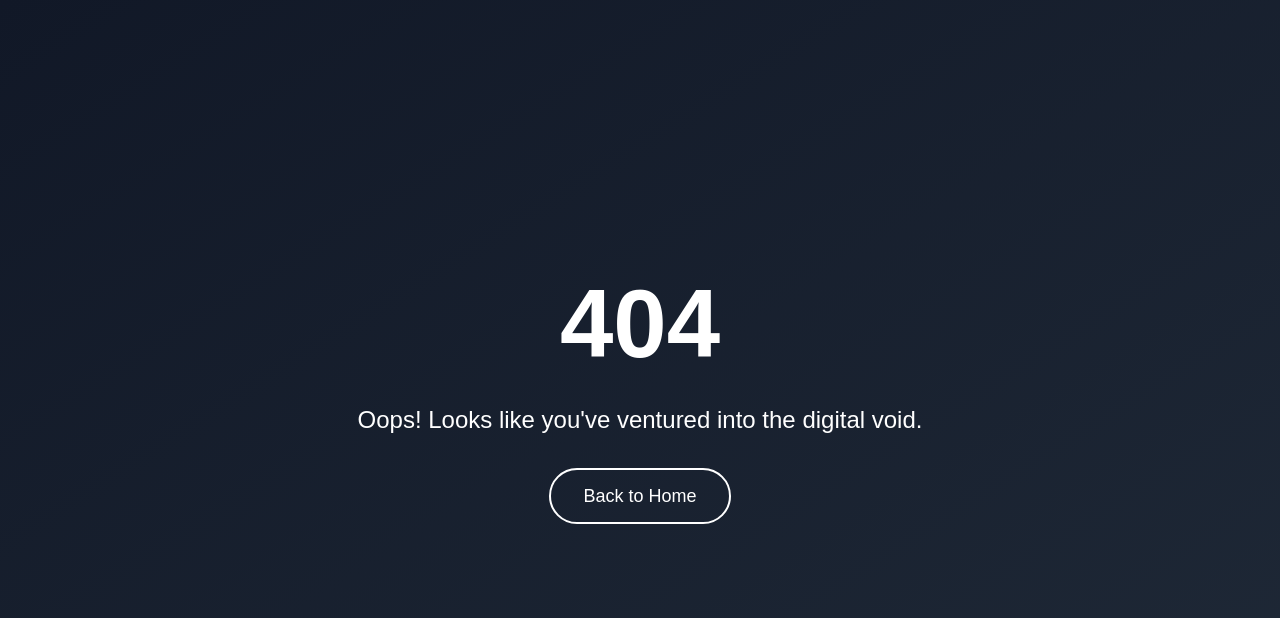
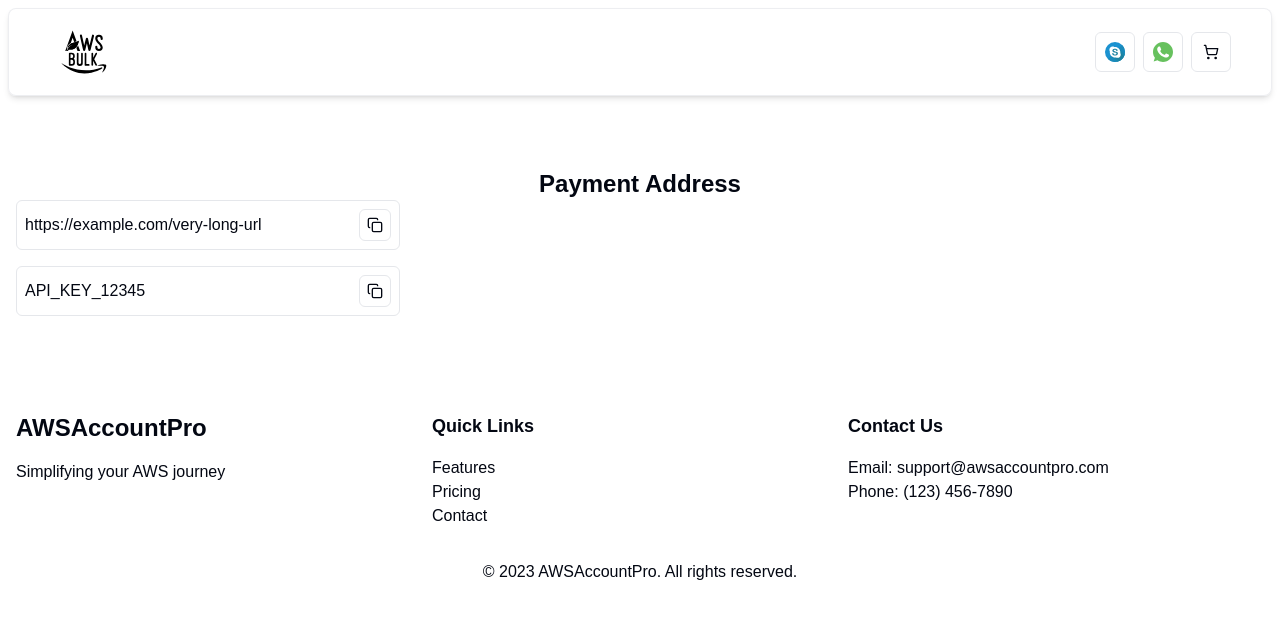
Before and after one commit to shariar-hriad/awsaccount, a Next.js app: page /payment in a window 1280 px wide. Before the commit this address had no page. Shown: the top 618 px of the page. Built offline with nearby package versions, Linux system fonts and the light colour scheme.

Commit message:
feat: update sitemap generation, checkout form, and order model

```diff
--- a/app/(app)/checkout/_components/checkout-form.tsx
+++ b/app/(app)/checkout/_components/checkout-form.tsx
@@ -1,11 +1,11 @@
 'use client'
 
+import { createOrder } from '@/app/actions/order/actions'
 import { Button } from '@/components/ui/button'
 import { Card, CardContent, CardHeader, CardTitle } from '@/components/ui/card'
 import { Input } from '@/components/ui/input'
 import { Label } from '@/components/ui/label'
 import { useCartStore } from '@/store/cart'
-import Image from 'next/image'
 import { useRouter } from 'next/navigation'
 import { useState } from 'react'
 
@@ -56,6 +56,7 @@ const CheckOutForm = () => {
         if (!validateForm()) return
 
         setIsSubmitting(true)
+        await createOrder(formData)
         localStorage.setItem('user_order_info', JSON.stringify(formData))
         setIsSubmitting(false)
         router.push('/payment')
@@ -157,7 +158,7 @@ const CheckOutForm = () => {
                                     </div>
                                 </div>
                             </div>
-                            <div className='p-4 rounded-md bg-gray-100 flex justify-between items-center gap-2'>
+                            {/* <div className='p-4 rounded-md bg-gray-100 flex justify-between items-center gap-2'>
                                 <p>
                                     <b>USDT, BTC, ETH, Binance Pay</b>
                                 </p>
@@ -187,7 +188,7 @@ const CheckOutForm = () => {
                                         height={140}
                                     />
                                 </div>
-                            </div>
+                            </div> */}
                             <Button type='submit' disabled={isSubmitting}>
                                 {isSubmitting
                                     ? 'Submitting...'
--- /dev/null
+++ b/app/(app)/payment/page.tsx
@@ -0,0 +1,27 @@
+import { CopyClipboardButton } from '@/components/ui/copy-clipboard-button'
+
+const page = () => {
+    return (
+        <section className='py-8 lg:py-16'>
+            <div className='container'>
+                <h1 className='text-2xl font-bold text-center'>
+                    Payment Address
+                </h1>
+                <div className='max-w-sm space-y-4'>
+                    <div className='flex items-center space-x-2 p-2 border rounded-md'>
+                        <span className='flex-grow'>
+                            https://example.com/very-long-url
+                        </span>
+                        <CopyClipboardButton text='https://example.com/very-long-url' />
+                    </div>
+                    <div className='flex items-center space-x-2 p-2 border rounded-md'>
+                        <span className='flex-grow'>API_KEY_12345</span>
+                        <CopyClipboardButton text='API_KEY_12345' />
+                    </div>
+                </div>
+            </div>
+        </section>
+    )
+}
+
+export default page
--- /dev/null
+++ b/app/actions/order/actions.ts
@@ -0,0 +1,23 @@
+import { connectDB } from '@/lib/mongodb'
+import { IOrder, Order } from '@/models/order-model'
+
+export async function createOrder(order: IOrder) {
+    try {
+        await connectDB()
+        const newOrder = await Order.create(order)
+        return JSON.parse(JSON.stringify(newOrder))
+    } catch (error) {
+        console.log(error)
+    }
+}
+
+// Get All Orders
+export async function getOrders() {
+    try {
+        await connectDB()
+        const orders = await Order.find()
+        return JSON.parse(JSON.stringify(orders))
+    } catch (error) {
+        console.log(error)
+    }
+}
--- a/app/actions/product/actions.ts
+++ b/app/actions/product/actions.ts
@@ -65,6 +65,7 @@ export const updateProductBySlug = async (slug: string, product: IProduct) => {
             { new: true }
         )
         revalidatePath('/')
+        revalidatePath('/product')
         revalidatePath('/dashboard/products')
         revalidatePath(`/dashboard/products/edit-product/${slug}`)
         return JSON.parse(JSON.stringify(updatedProduct))
--- a/app/sitemap.ts
+++ b/app/sitemap.ts
@@ -1,6 +1,18 @@
+import { Product } from '@/models/product-model'
 import type { MetadataRoute } from 'next'
 
-export default function sitemap(): MetadataRoute.Sitemap {
+export default async function sitemap(): Promise<MetadataRoute.Sitemap> {
+    const baseUrl = 'https://awsbulk.com'
+
+    const products = await Product.find({})
+
+    const productUrls = products.map((product) => ({
+        url: `${baseUrl}/product/${product.slug}`,
+        lastModified: new Date(),
+        changeFrequency: 'weekly' as const,
+        priority: 0.9,
+    }))
+
     return [
         {
             url: 'https://awsbulk.com',
@@ -8,11 +20,6 @@ export default function sitemap(): MetadataRoute.Sitemap {
             changeFrequency: 'monthly',
             priority: 1,
         },
-        {
-            url: 'https://www.awsbulk.com/product/buy-aws-account-100-verified-aws-accounts-for-sale',
-            lastModified: new Date(),
-            changeFrequency: 'weekly',
-            priority: 0.9,
-        },
+        ...productUrls,
     ]
 }
--- a/components/sections/hero/animated-hero-content.tsx
+++ b/components/sections/hero/animated-hero-content.tsx
@@ -27,7 +27,7 @@ export default function AnimatedHeroContent({
     return (
         <div className='flex flex-col items-center'>
             <motion.div
-                className='mb-12 space-y-4'
+                className='mb-12 space-y-4 text-center'
                 initial='hidden'
                 animate='visible'
                 variants={textVariants}
@@ -39,10 +39,9 @@ export default function AnimatedHeroContent({
                 <InteractiveContent text={products[0].excerpt} limit={300} />
 
                 <div className='space-x-2'>
-                    <Button size='lg'>Buy Now</Button>
                     <Link href={`/product/${products[0].slug}`}>
                         <Button size='lg' variant='outline'>
-                            See Details
+                            Buy Now
                         </Button>
                     </Link>
                 </div>
--- /dev/null
+++ b/components/ui/copy-clipboard-button.tsx
@@ -0,0 +1,55 @@
+'use client'
+
+import { Check, Copy } from 'lucide-react'
+import * as React from 'react'
+
+import { Button } from '@/components/ui/button'
+import {
+    Tooltip,
+    TooltipContent,
+    TooltipProvider,
+    TooltipTrigger,
+} from '@/components/ui/tooltip'
+
+interface CopyButtonProps {
+    text: string
+}
+
+export function CopyClipboardButton({ text }: CopyButtonProps) {
+    const [isCopied, setIsCopied] = React.useState(false)
+
+    const copyToClipboard = async () => {
+        try {
+            await navigator.clipboard.writeText(text)
+            setIsCopied(true)
+            setTimeout(() => setIsCopied(false), 2000)
+        } catch (err) {
+            console.error('Failed to copy text: ', err)
+        }
+    }
+
+    return (
+        <TooltipProvider>
+            <Tooltip>
+                <TooltipTrigger asChild>
+                    <Button
+                        variant='outline'
+                        size='icon'
+                        onClick={copyToClipboard}
+                        className='h-8 w-8'
+                    >
+                        {isCopied ? (
+                            <Check className='h-4 w-4' />
+                        ) : (
+                            <Copy className='h-4 w-4' />
+                        )}
+                        <span className='sr-only'>Copy to clipboard</span>
+                    </Button>
+                </TooltipTrigger>
+                <TooltipContent>
+                    <p>{isCopied ? 'Copied!' : 'Copy to clipboard'}</p>
+                </TooltipContent>
+            </Tooltip>
+        </TooltipProvider>
+    )
+}
```
Also changed, not shown: models/order-model.ts (+1 -8 lines).
